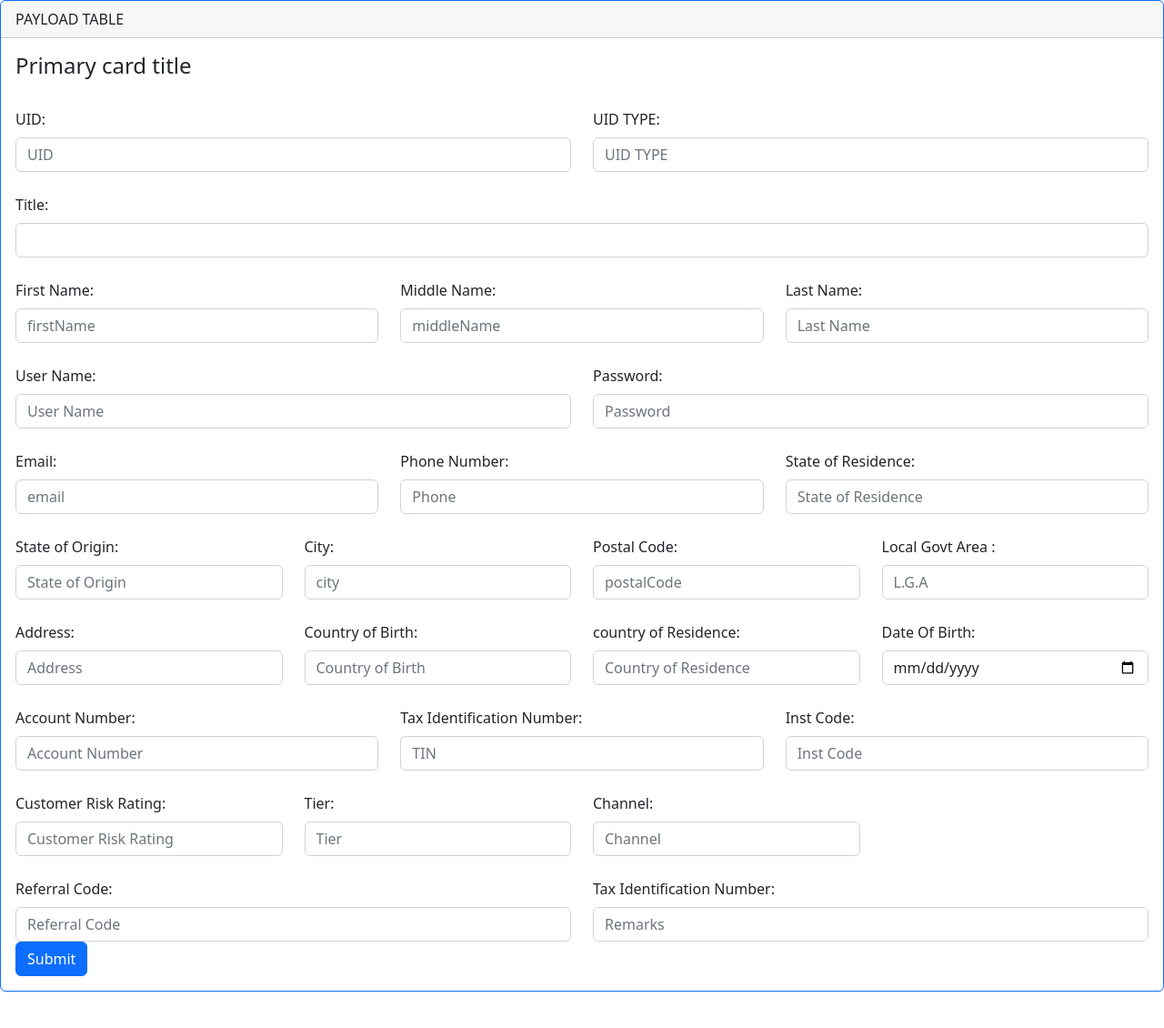
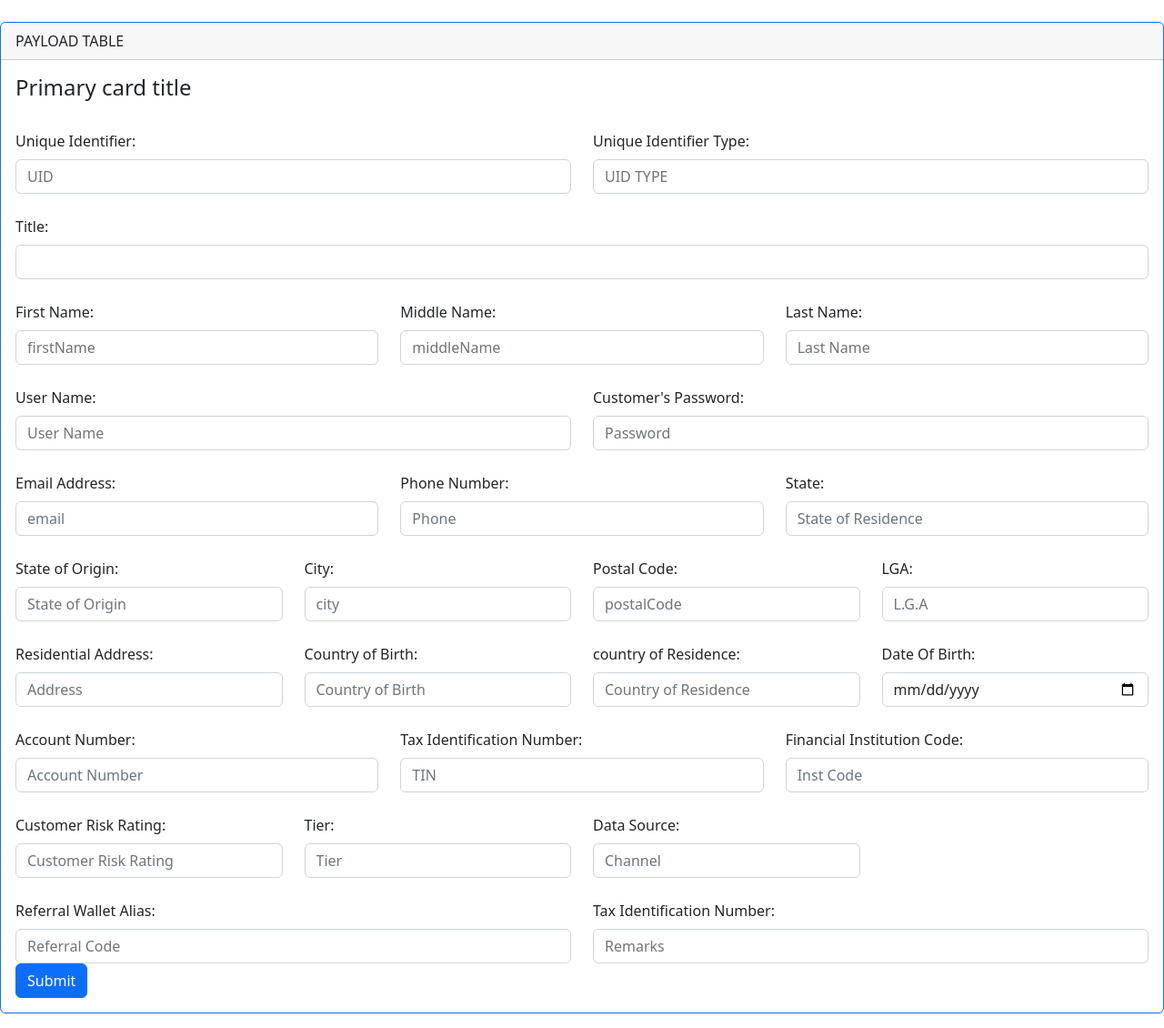
Before and after one commit to elmubaraq/payLoad, a Flask app: page /form in a window 1280 px wide. Shown: the whole page at 91% size. Before the commit the page ends 1090 px from the top, so only its background shows below. Run offline with Flask 2, Linux system fonts and the light colour scheme.

Commit message:
second commitment

```diff
--- a/app.py
+++ b/app.py
@@ -9,7 +9,7 @@ def home():
         # Handle POST Request here
 
 
-            payLoad= {"uid": request.form.get('uid'),
+            payLoad= {          "uid": request.form.get('uid'),
                     "uidType": request.form.get('uidType'),
                     "title":request.form.get('title') ,
                     "firstName": request.form.get('firstName'),
@@ -42,13 +42,16 @@ def home():
 
 
 
-            print (payLoad)
+            print (request.form.get('uid'))
+
+
+
+
 
     return render_template('form.html')
 
 
     return render_template('form.html')
-
 if __name__ == '__main__':
     #DEBUG is SET to TRUE. CHANGE FOR PROD
     app.run(port=5000,debug=True)
--- a/templates/form.html
+++ b/templates/form.html
@@ -11,6 +11,7 @@
 
 </head>
 <body>
+  <br>
 
 
 
@@ -24,13 +25,13 @@
           <form action="/form" method="post">
             <div class="row">
             <div class="form-group col-md-6">
-                <label for="uid" class="form-label mt-4">UID:</label>
+                <label for="uid" class="form-label mt-4">Unique Identifier:</label>
                 <input type="text" name="uid" class="form-control" id="uid" placeholder="UID" required>
 
               </div>
 
               <div class="form-group col-md-6">
-                <label for="uidType" class="form-label mt-4">UID TYPE:</label>
+                <label for="uidType" class="form-label mt-4">Unique Identifier Type:</label>
                 <input type="text" name="uidType" class="form-control" id="uidType"  placeholder="UID TYPE">
 
               </div>
@@ -66,7 +67,7 @@
                 <input type="text" class="form-control"  name="userName" id="userName" placeholder="User Name" required>
               </div>
               <div class="form-group col-md-6">
-                <label for="password" class="form-label mt-4">Password:</label>
+                <label for="password" class="form-label mt-4">Customer's Password:</label>
                 <input type="password" class="form-control" name="password" id="password" placeholder="Password" required>
               </div>
             </div>
@@ -75,7 +76,7 @@
             <div class="row">
 
                 <div class="form-group col-md-4">
-                  <label for="emailId" class="form-label mt-4">Email:</label>
+                  <label for="emailId" class="form-label mt-4">Email Address:</label>
                   <input type="email" class="form-control" name="emailId" id="emailId" placeholder="email" required>
                 </div>
                 <div class="form-group col-md-4">
@@ -83,7 +84,7 @@
                   <input type="number" class="form-control" name="phone" id="phone" placeholder="Phone" required>
                 </div>
                 <div class="form-group col-md-4">
-                  <label for="state" class="form-label mt-4">State of Residence:</label>
+                  <label for="state" class="form-label mt-4">State:</label>
                   <input type="text" class="form-control" name="state" id="state" placeholder="State of Residence" required>
                 </div>
               </div>
@@ -104,7 +105,7 @@
                     <input type="text" name="postalCode" class="form-control" id="postalCode" placeholder="postalCode" required>
                   </div>
                   <div class="form-group col-md-3">
-                    <label for="lga" class="form-label mt-4">Local Govt Area :</label>
+                    <label for="lga" class="form-label mt-4">LGA:</label>
                     <input type="text" name="lga" class="form-control" id="lga" placeholder="L.G.A" required>
                   </div>
               </div>
@@ -113,11 +114,11 @@
               <div class="row">
 
                 <div class="form-group col-md-3">
-                  <label for="address" class="form-label mt-4">Address:</label>
+                  <label for="address" class="form-label mt-4">Residential Address:</label>
                   <input type="text"  class="form-control" name="address" id="address" placeholder="Address" required>
                 </div>
                 <div class="form-group col-md-3">
-                  <label for="countryOfBirth" class="form-label mt-4">Country of  Birth:</label>
+                  <label for="countryOfBirth" class="form-label mt-4">Country of Birth:</label>
                   <input type="text" name="countryOfBirth" class="form-control" id="countryOfBirth" placeholder="Country of Birth" required>
                 </div>
                 <div class="form-group col-md-3">
@@ -141,7 +142,7 @@
                   <input type="number" name="taxIdentificationNumber" class="form-control" id="taxIdentificationNumber" placeholder="TIN" required>
                 </div>
                 <div class="form-group col-md-4">
-                    <label for="instCode" class="form-label mt-4">Inst Code:</label>
+                    <label for="instCode" class="form-label mt-4">Financial Institution Code:</label>
                     <input type="number" name="instCode" class="form-control" id="instCodee" placeholder="Inst Code" required>
                   </div>
 
@@ -161,7 +162,7 @@
                   <input type="number" name="tier" class="form-control" id="tier" placeholder="Tier" required>
                 </div>
                 <div class="form-group col-md-3">
-                    <label for="channel" class="form-label mt-4">Channel:</label>
+                    <label for="channel" class="form-label mt-4">Data Source:</label>
                     <input type="text" name="channel" class="form-control" id="channel" placeholder="Channel" required>
                   </div>
 
@@ -175,12 +176,13 @@
               <div class="row">
 
                 <div class="form-group col-md-6">
-                  <label for="referralCode" class="form-label mt-4">Referral Code:</label>
+                  <label for="referralCode" class="form-label mt-4">Referral Wallet Alias:</label>
                   <input type="number"  class="form-control" name="referralCode" id="referralCode" placeholder="Referral Code" required>
                 </div>
                 <div class="form-group col-md-6">
                   <label for="remarks" class="form-label mt-4">Tax Identification Number:</label>
                   <input type="text" name="remarks" class="form-control" id="remarks" placeholder="Remarks" required>
+
                 </div>
 
 
```
Also changed, not shown: 1 other file.
